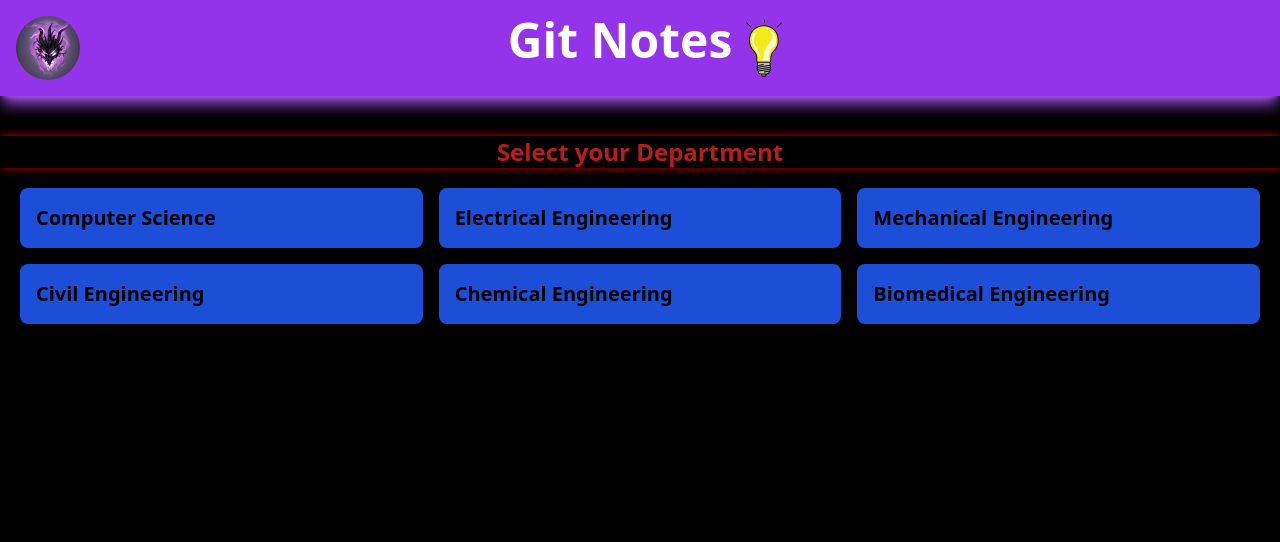
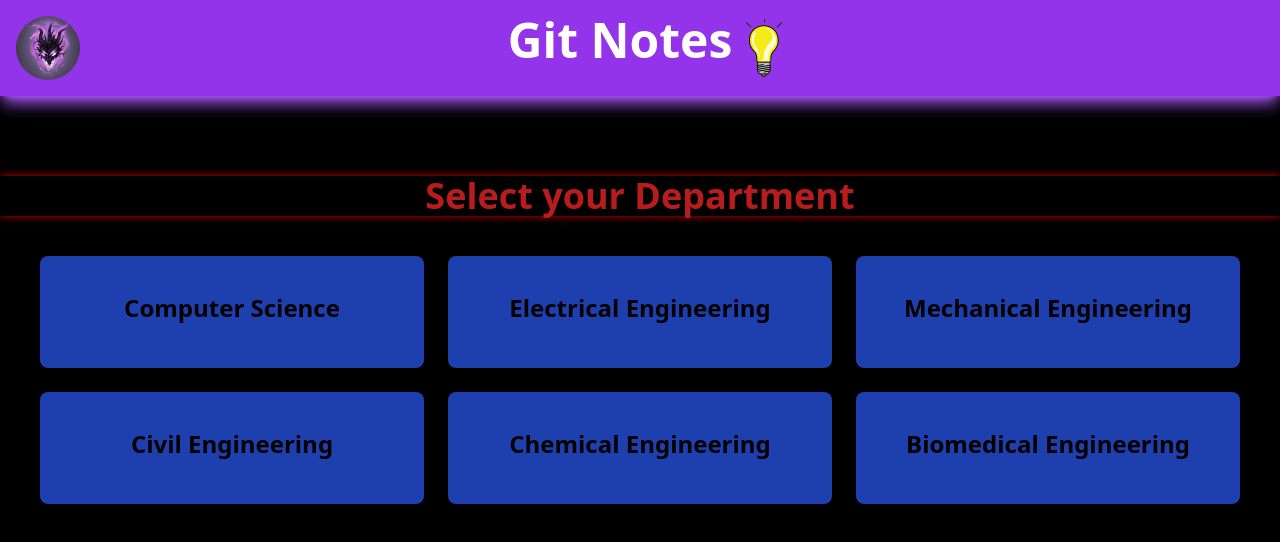
Before and after one commit to sigma390/Git-Notes, a React (Vite) app in the folder Git-Notes/: page / in a window 1280 px wide. Shown: the top 542 px of the page. Built offline with nearby package versions, Linux system fonts and the light colour scheme.

Commit message:
Styled a little!!!

```diff
--- a/Git-Notes/src/Components/Landing.tsx
+++ b/Git-Notes/src/Components/Landing.tsx
@@ -7,13 +7,17 @@ interface DepartmentCardProps {
 
 const DepartmentCard: React.FC<DepartmentCardProps> = ({ department, onClick }) => {
   return (
-    <div className="bg-blue-700 duration-200 hover:shadow-purple-600 hover:scale-105 hover:bg-blue-600 p-4 rounded-lg shadow-md cursor-pointer" onClick={() => onClick(department)}>
-      <h2 className="text-xl font-semibold">{department}</h2>
+    <div className=" bg-blue-800 duration-200 hover:shadow-red-500
+    hover:scale-105 hover:bg-blue-600 p-4 hover:text-black
+     rounded-lg shadow-lg h-28 cursor-pointer" onClick={() => onClick(department)}>
+      <h2 className="text-2xl mt-5 text-center font-semibold ">{department}</h2>
     </div>
   );
 };
 
-const departments: string[] = ['Computer Science', 'Electrical Engineering', 'Mechanical Engineering', 'Civil Engineering', 'Chemical Engineering', 'Biomedical Engineering'];
+const departments: string[] = ['Computer Science', 'Electrical Engineering',
+ 'Mechanical Engineering', 'Civil Engineering', 'Chemical Engineering',
+ 'Biomedical Engineering'];
 
 const Landing: React.FC = () => {
   const handleDepartmentClick = (department: string) => {
@@ -22,9 +26,9 @@ const Landing: React.FC = () => {
   };
 
   return (
-    <div className='mt-10'>
-      <h1 className="text-2xl  text-center font-bold mb-4 text-red-700 shadow-glow">Select your Department</h1>
-      <div className="grid m-5 grid-cols-1 sm:grid-cols-2 lg:grid-cols-3 gap-4">
+    <div className=' mt-20'>
+      <h1 className="text-4xl  text-center font-bold mb-4 text-red-700 shadow-glow">Select your Department</h1>
+      <div className="grid  m-10 grid-cols-1 sm:grid-cols-2 lg:grid-cols-3 gap-6">
         {departments.map((department, index) => (
           <DepartmentCard key={index} department={department} onClick={handleDepartmentClick} />
         ))}
```
